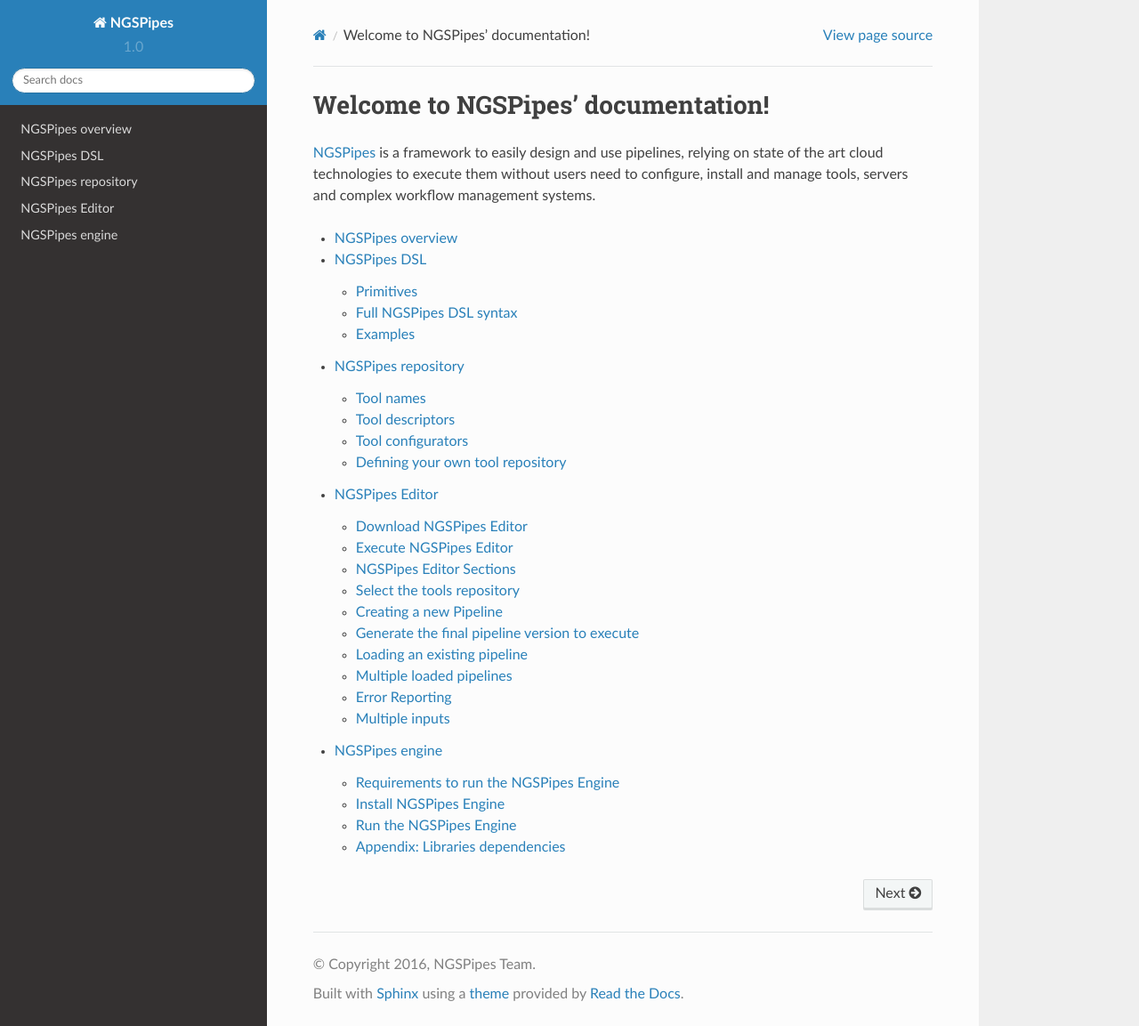
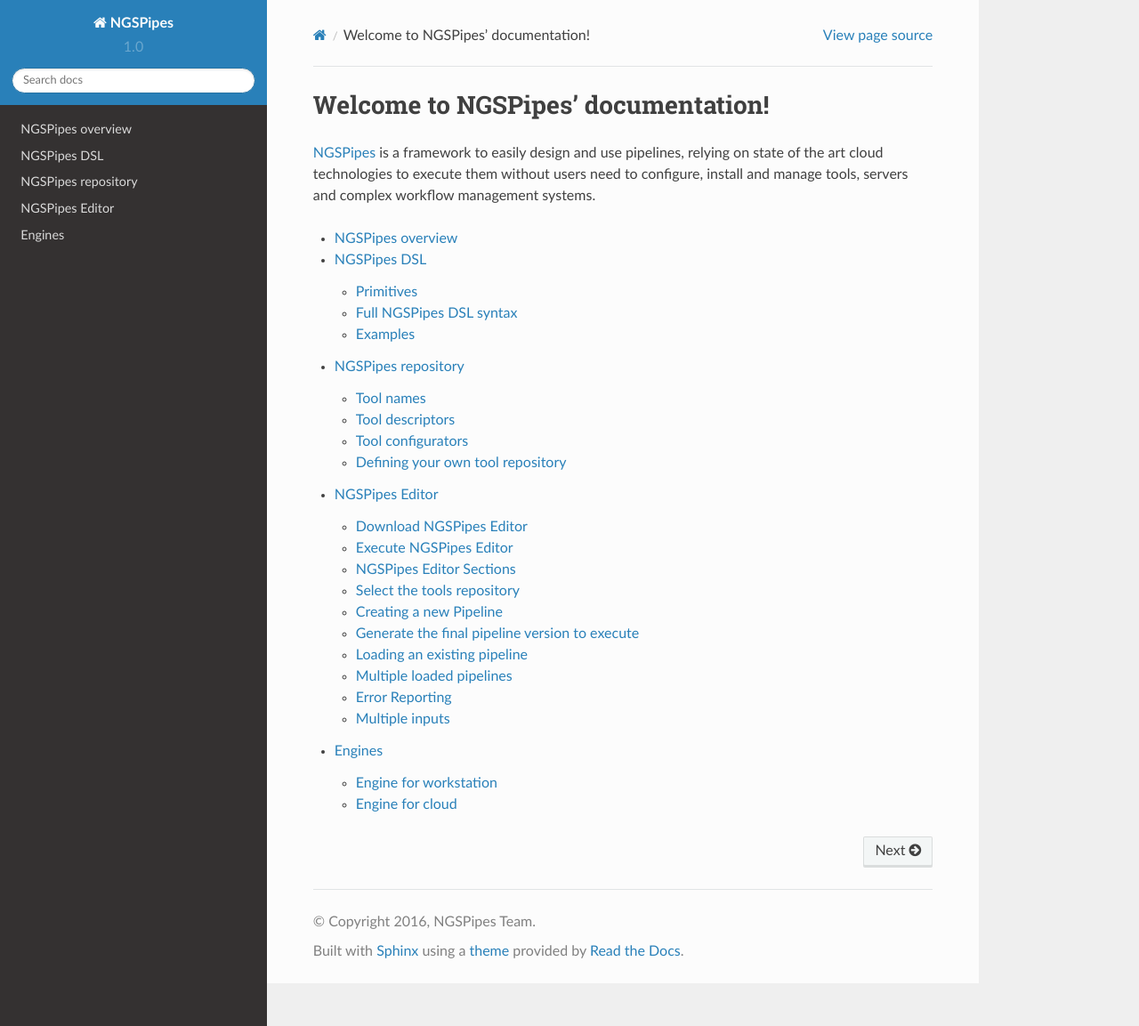
Before and after one commit to ngspipes/main, a Sphinx documentation site: the page built from docs/index.rst, in a window 1280 px wide and 1153 px high. Shown: the whole window at 89% size. Built offline with Sphinx 7.4.7 and the Read the Docs theme 2.0.0, drawn with Linux system fonts in a browser that asks for light colours.

Commit message:
Adding a new section engine for cloud

````diff
--- a/docs/Engine.md
+++ b/docs/Engine.md
@@ -1,4 +1,6 @@
-# NGSPipes engine
+# Engines
+
+## Engine for workstation
 
 The _NGSPipes engine_ starts with a pipeline description and transform it into a sequence of calls to the designated tools. After this, the _NGSPipes engine_ automatically configures and executes each tool in isolation from the remaining system environment (using a dedicated virtual machine).
 
@@ -8,14 +10,14 @@
 
 
 
-## Requirements to run the NGSPipes Engine
+### Requirements to run the engine for workstation
 
 The machine where _NGSPipe engine_ is to be executed needs the following tools:
 
 * Java 8 Development Kit (http://www.oracle.com/technetwork/java/javase/downloads/jdk8-downloads-2133151.html).
 * VirtualBox version >= 5.0 (https://www.virtualbox.org/wiki/Downloads). NOTE: Ensure the command `VBoxManage` can be found by the *command line* of your operating system.
 
-## Install NGSPipes Engine
+### Install engine for workstation
 
 The _NGSPipes engine_ is made of a regular Java application and a VirtualBox's compliant image (also identified as _executor_). To deploy this in your system:
 
@@ -42,23 +44,23 @@
 
 ```
 
-##  Run the NGSPipes Engine
+###  Run the Engine for workstation
 
 The engine is provider as a console application or a graphical user interface application.
 
-###  Engine command line tool
+#### command line tool
 
 This is a regular Java application packed as a JAR file. To run, use the following command line at the working directory (`WD`):
 
-#### Windows:
+##### Windows:
 
 ``c:\WD>engine-1.0\bin\engine.bat <mandatory arguments> [<optional arguments>]``
 
-#### OSX/Linux
+##### OSX/Linux
 
 ``user@machine:/home/WD$ engine-1.0/bin/engine <mandatory arguments> [<optional arguments>]``
 
-#### Parameters
+##### Parameters
 
 * The command line tool has the following mandatory parameters :
 
@@ -80,7 +82,7 @@
 
  `-executor` <arg>   Executor image name. If not present, uses the image located at WD/NGSPipesEngineExecutor.
 
-#### Example
+##### Example
 
 A small example with only manadatory arguments (a more complete description is presented in section [Use Case](#usecase)):
 
@@ -88,7 +90,7 @@
   engine-1.0/bin/engine -in /home/ngs/inputs -out /home/ngs/outputs -pipes pipeline.pipes
 ```
 
-#### Error reporting
+##### Error reporting
 
 The next figure shows an error report from the pipeline engine when executing a pipeline where a mandatory argument is not specified.
 
@@ -99,15 +101,15 @@
 [[EngineWrongArgument-CMD.png]]
 
 
-### Engine GUI
+#### User interface tool
 
 The GUI version of the _NGSPipes Engine_ allows the same operations but using a graphical interface. When installed at a working directory (`WD`), the tool can be executed in the file explorer of your operating system:
 
-#### Windows
+##### Windows
 
 ``WD\engine-1.0\bin\engine-ui.bat``
 
-#### OSX/Linux
+##### OSX/Linux
 
 ``WD/engine-1.0/bin/engine-ui``
 
@@ -138,7 +140,7 @@
 **Notice that depending on the MAC OS version, it may be necessary to unlock to make changes and to select the option "Allow apps downloaded from Anywhere**
 
 
-#### Screen shots
+##### Screen shots
 
 The following image shows a screenshot of the main windows and a short description of each button.
 
@@ -146,7 +148,7 @@
 
 There are two main tabs: **Recent pipelines** and **Engines**. The **Recent pipelines** tab lists the last pipelines loaded by the application. It also allows the [configuration](#config) of parameters for a selected pipeline. The **Engines** tab shows the previously used instances. In each engine, different tools can already be installed. The user can choose which instance to execute based on his knowledge of the pipeline.
 
-#### Load pipeline
+##### Load pipeline
 
 When loading a pipeline the user chooses the file with the pipeline description, the directory at the user's computer where the results are to be written and the path from where the data is to be loaded. The user can also choose which engine instance to use.
 
@@ -158,13 +160,13 @@
 
 [[screen-config.png]]
 
-#### Execute pipeline
+##### Execute pipeline
 
 When an engine instance is selected and the "Run Pipeline" button is pressed, the UI will show the following window, where output information regarding the execution steps are presented.
 
 [[screen-execute.png]]
 
-#### Error reporting
+##### Error reporting
 
 Errors can occur during the execution of a pipeline. For example, the next figure shows an error related to a mandatory argument that is not specified.
 
@@ -176,7 +178,7 @@
 
 
 
-###  Use case
+####  Use case
 
 The following use case executes the pipeline described in the [DSL section](https://github.com/ngspipes/dsl/wiki#head3) using the console version of *NGSEngine*. The tools' repository used in the pipeline is [https://github.com/ngspipes/repository](https://github.com/ngspipes/repository). It has metadata for the tools *Trimmomatic*, *Velvet* and *Blast*.
 
@@ -202,13 +204,13 @@
 * Create the `outputs` directory (`c:\ngspipes\outputs`)
 * Execute the *engine* at your working directory using the following command line:
 
-#### Windows
+##### Windows
 ``c:\ngspipes>engine-1.0\bin\engine.bat -in c:\ngspipes\inputs -out c:\ngspipes\outputs -pipes c:\ngspipes\pipeline.pipes``
 
-#### OSX/Linux
+##### OSX/Linux
 ``ngs@server:/home/ngspipes$engine-1.0/bin/engine -in /home/ngspipes/inputs -out /home/ngspipes/outputs -pipes /home/ngspipes/pipeline.pipes``
 
-#### Example and description of output messages
+##### Example and description of output messages
 
 Initial steps of the output will look like this:
 
@@ -270,7 +272,7 @@
       |-- stats.txt
 ```
 
-#### Execution times
+##### Execution times
 
 <a href="#exectimes"></a>
 
@@ -297,7 +299,32 @@
 * the input data and resources assigned to the execution image (CPU (`-cpus`) and memory (`-mem`)).
 
 
-##  Appendix: Libraries dependencies
+### Instructions to build NGS Pipes Engine from source code
+
+#### Requirements
+
+No specific tools must be installed to build the _NGSPipes engine_. The code is available at git hub repository, which can be downloaded as a zip.
+
+The  source code repository can also be *cloned*. In the last case, the [git version control tool](https://git-scm.com/downloads) must be installed first.
+
+#### Build commands
+
+To build the _NGSPipes engine_ follow these steps:
+
+* Download the zip or clone the [git repo](https://github.com/ngspipes/main) to your working directory. The following command will build all the components -- [DSL](https://github.com/ngspipes/dsl/wiki), [Tools repository](https://github.com/ngspipes/tools/wiki) and the [Engine](https://github.com/ngspipes/engine/wiki) (both console and UI version).
+   * `cd main`
+   * `git submodule init`
+   * `git submodule update`
+   * `gradlew build` (This will install [Gradle](http://gradle.org/whygradle-build-automation/), if necessary)
+* To generate the `engine-1.0.zip` and `editor-1.0.zip` distributions files, run `gradlew distZip`, at `main` directory. The files will be located at the respective `build/distributions` directory.
+
+
+## Engine for cloud
+
+
+
+
+###  Appendix: Libraries dependencies
 
 The _NGSPipes engine_ is dependent of the following libraries:
 
--- a/docs/Introduction.md
+++ b/docs/Introduction.md
@@ -3,18 +3,3 @@
 **NGSPipes** is a framework to easily design and use pipelines, relying on state of the art cloud technologies to execute them without users need to configure, install and manage tools, servers and complex workflow management systems.
 
 ![Overview of NGSPipes System](_Images/arch-pictures.png)
-
-
-Mostly [gradle](http://gradle.org/) integration and references to other submodules.
-You can learn more about git submodules in
-[git documentation](https://git-scm.com/book/en/v2/Git-Tools-Submodules).
-
-To build _NGSPipes_ components we should start by cloning the [git repo](https://github.com/ngspipes/main) to a local working directory. Then the following commands will build all the components, DSL, Tools' repository and the Engine (both console, standalone and cloud based versions and UI version):
-   * `cd main`
-   * `git submodule init`
-   * `git submodule update`
-   * `gradlew build`
-
-The last command will install [gradle](http://gradle.org/whygradle-build-automation/), if necessary.
-
-To generate the `engine-1.0.zip` and `editor-1.0.zip` distribution files, we can run `gradlew distZip`. The files will be located at the respective `build/distributions` directory.
````
